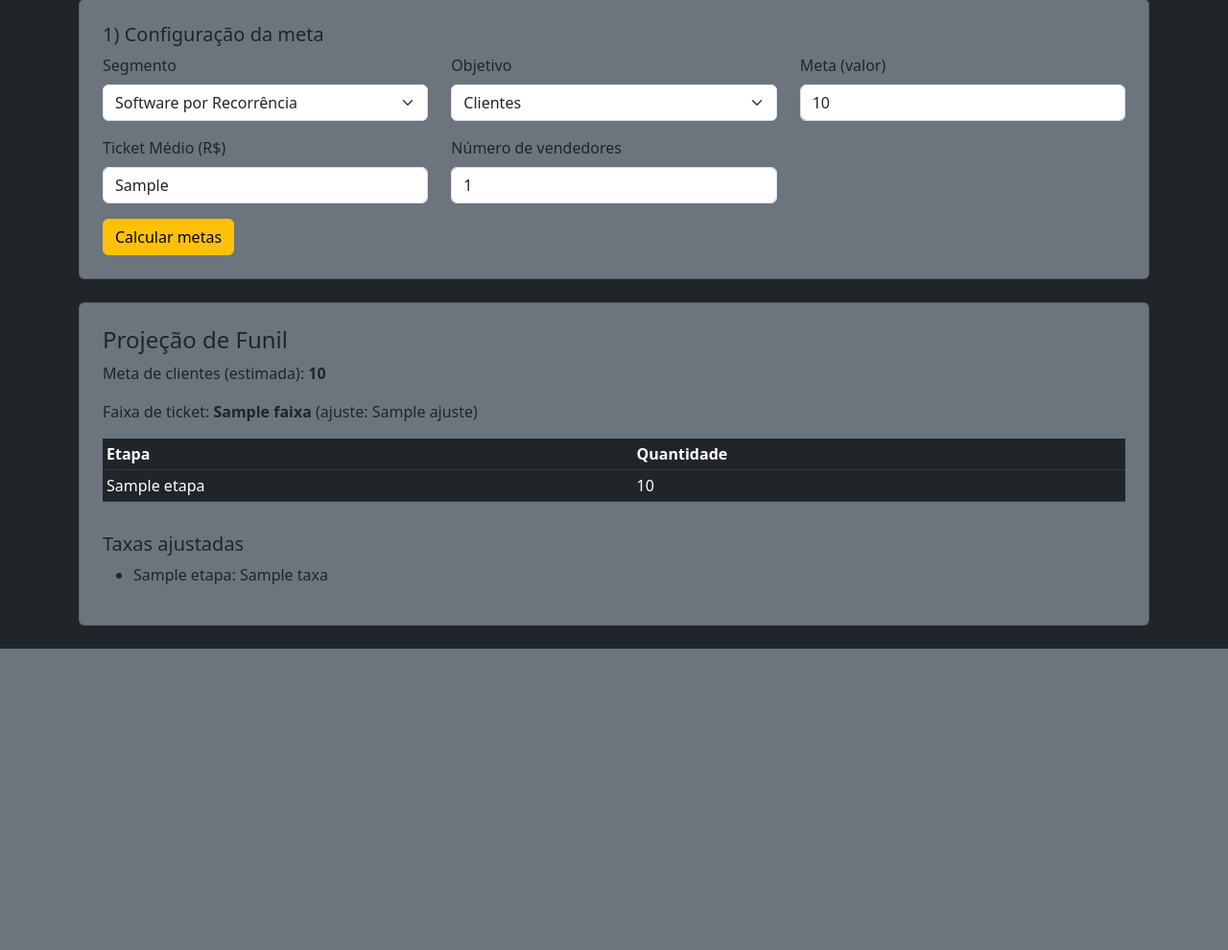
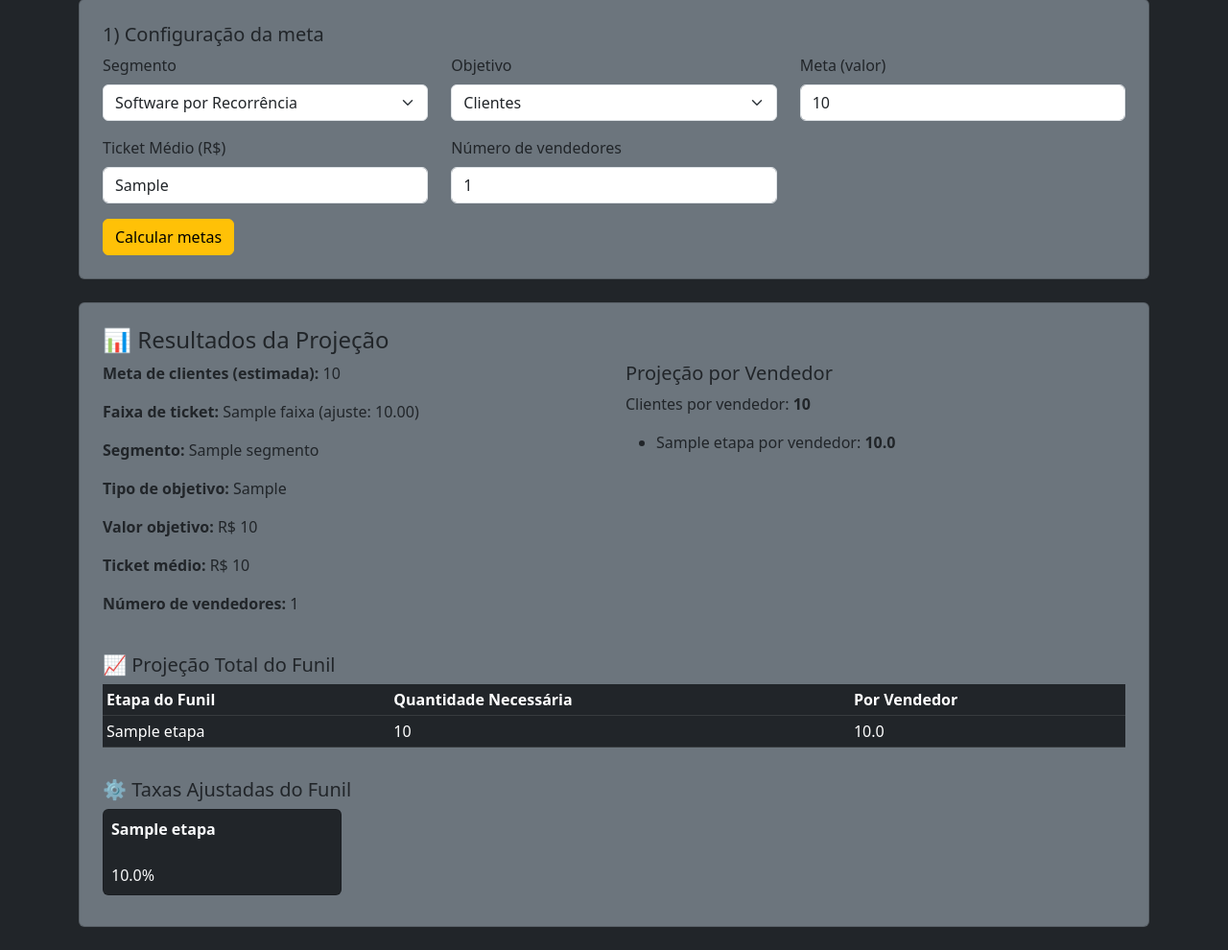
Before and after one commit to robertoDon/SaleSniper, a Flask app: template templates/metas_funil.html in a window 1280 px wide. Shown: the part 161-1151 px from the top of the page at 96% size. Before the commit the page ends 837 px from the top, so only its background shows below. Run offline with Flask 3, Linux system fonts and the light colour scheme; the template is opened without the code that fills it: most values are stand-ins (such as "Sample title", 1, 10 or a date in 2020).

Commit message:
feat: Enhance projection results display with additional metrics and improved layout

```diff
--- a/templates/metas_funil.html
+++ b/templates/metas_funil.html
@@ -56,16 +56,36 @@
 
 {% if data and data.projecao %}
   <div class="card bg-secondary p-4 mb-4">
-    <h4>Projeção de Funil</h4>
-    <p>Meta de clientes (estimada): <strong>{{ data.meta_clientes | round(2) }}</strong></p>
-    <p>Faixa de ticket: <strong>{{ data.faixa }}</strong> (ajuste: {{ data.ajuste }})</p>
+    <h4>📊 Resultados da Projeção</h4>
+    <div class="row">
+      <div class="col-md-6">
+        <p><strong>Meta de clientes (estimada):</strong> {{ data.meta_clientes | round(2) }}</p>
+        <p><strong>Faixa de ticket:</strong> {{ data.faixa }} (ajuste: {{ "%.2f"|format(data.ajuste) }})</p>
+        <p><strong>Segmento:</strong> {{ data.segmento }}</p>
+        <p><strong>Tipo de objetivo:</strong> {{ data.tipo_obj }}</p>
+        <p><strong>Valor objetivo:</strong> R$ {{ data.valor_obj | round(2) }}</p>
+        <p><strong>Ticket médio:</strong> R$ {{ data.ticket_medio | round(2) }}</p>
+        <p><strong>Número de vendedores:</strong> {{ data.n_vendedores }}</p>
+      </div>
+      <div class="col-md-6">
+        <h5>Projeção por Vendedor</h5>
+        <p>Clientes por vendedor: <strong>{{ (data.meta_clientes / data.n_vendedores) | round(2) }}</strong></p>
+        <ul>
+          {% for etapa, valor in data.projecao.items() %}
+            <li>{{ etapa }} por vendedor: <strong>{{ (valor / data.n_vendedores) | round(2) }}</strong></li>
+          {% endfor %}
+        </ul>
+      </div>
+    </div>
 
+    <h5 class="mt-4">📈 Projeção Total do Funil</h5>
     <div class="table-responsive">
       <table class="table table-sm table-dark">
         <thead>
           <tr>
-            <th>Etapa</th>
-            <th>Quantidade</th>
+            <th>Etapa do Funil</th>
+            <th>Quantidade Necessária</th>
+            <th>Por Vendedor</th>
           </tr>
         </thead>
         <tbody>
@@ -73,6 +93,7 @@
             <tr>
               <td>{{ etapa }}</td>
               <td>{{ valor }}</td>
+              <td>{{ (valor / data.n_vendedores) | round(2) }}</td>
             </tr>
           {% endfor %}
         </tbody>
@@ -80,12 +101,17 @@
     </div>
 
     <div class="mt-3">
-      <h5>Taxas ajustadas</h5>
-      <ul>
+      <h5>⚙️ Taxas Ajustadas do Funil</h5>
+      <div class="row">
         {% for etapa, taxa in data.taxas_ajustadas.items() %}
-          <li>{{ etapa }}: {{ taxa }}</li>
+          <div class="col-md-3 mb-2">
+            <div class="card bg-dark text-light p-2">
+              <strong>{{ etapa }}</strong><br>
+              {{ "%.1f"|format(taxa * 100) }}%
+            </div>
+          </div>
         {% endfor %}
-      </ul>
+      </div>
     </div>
   </div>
 {% endif %}
```
